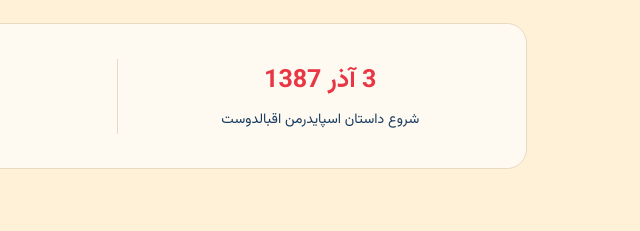
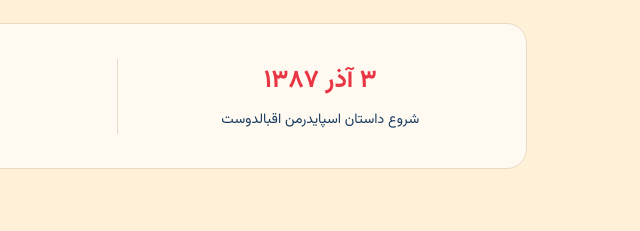
Before and after one commit to golimohammad853-max/tavalod-nazi, a plain HTML site: page index.html in a window 1280 px wide. Shown: the part 561-792 px from the top of the page, 523-1163 px from the left. Drawn offline with Linux system fonts and the light colour scheme.

Commit message:
Update index.html

```diff
--- a/index.html
+++ b/index.html
@@ -26,7 +26,7 @@
       <h2>یک روز خاص، برای <span>یک آدم خاص تر</span></h2>
       <div class="date-panel">
         <div class="date-card solar">
-          <strong> 3 آذر 1387</strong>
+          <strong> ۳ آذر ۱۳۸۷ </strong>
           <p>شروع داستان اسپایدرمن اقبالدوست</p>
         </div>
         <div class="date-divider" aria-hidden="true"></div>
```
